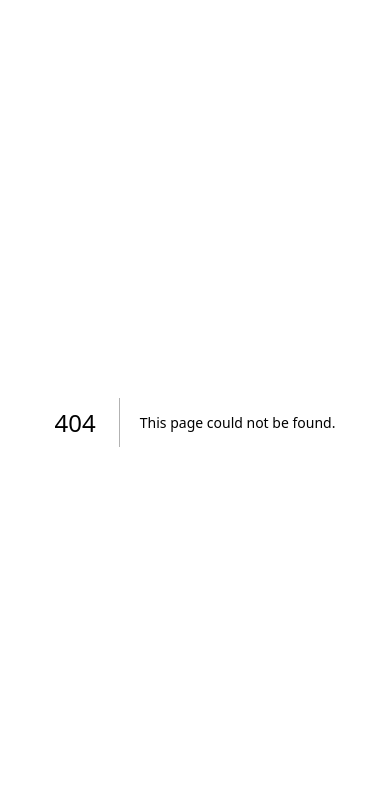
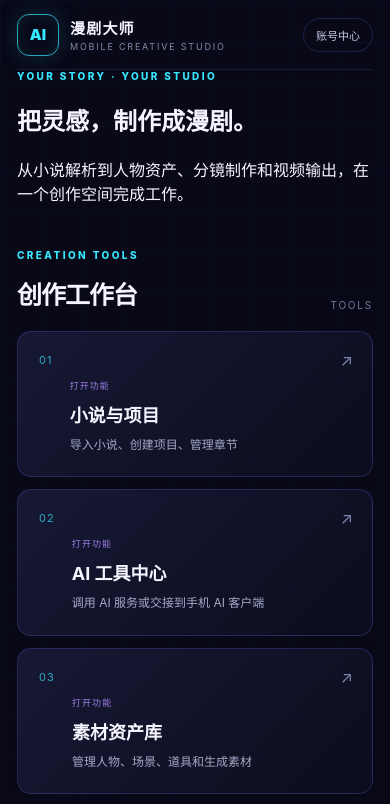
Before and after one commit to Qazwesrd/AI-Comic-Mobile, a Next.js app in the folder apps/web/: page /workspace in a window 390 px wide. Before the commit this address had no page. Shown: the top 804 px of the page. Built offline with nearby package versions, Linux system fonts and the light colour scheme.

Commit message:
Add a dedicated mobile app workspace screen

```diff
--- /dev/null
+++ b/apps/web/src/app/workspace/page.tsx
@@ -0,0 +1,39 @@
+const modules = [
+  { title: "小说与项目", detail: "导入小说、创建项目、管理章节", href: "/projects", icon: "01" },
+  { title: "AI 工具中心", detail: "调用 AI 服务或交接到手机 AI 客户端", href: "/ai-tools", icon: "02" },
+  { title: "素材资产库", detail: "管理人物、场景、道具和生成素材", href: "/assets", icon: "03" },
+  { title: "分镜与合成", detail: "整理镜头、预览并导出视频", href: "/render", icon: "04" },
+  { title: "AI 视频剪辑", detail: "独立剪辑项目与时间线工作台", href: "/video-editing", icon: "05" },
+  { title: "AI 配音", detail: "管理旁白、配音和音频素材", href: "/audio", icon: "06" },
+  { title: "视频发布", detail: "准备抖音、红果短剧和快手发布资料", href: "/publishing", icon: "07" },
+  { title: "账号与设备", detail: "查看账号、试用状态和设备", href: "/account", icon: "08" }
+];
+
+export default function WorkspacePage() {
+  return (
+    <main className="app-shell mobile-workspace">
+      <header className="topbar">
+        <a className="brand" href="/workspace/"><span className="brand-mark">AI</span><span><strong>漫剧大师</strong><small>MOBILE CREATIVE STUDIO</small></span></a>
+        <a className="system-pill" href="/account/">账号中心</a>
+      </header>
+      <section className="workspace-hero">
+        <p className="eyebrow">YOUR STORY · YOUR STUDIO</p>
+        <h1>把灵感，<span>制作成漫剧。</span></h1>
+        <p>从小说解析到人物资产、分镜制作和视频输出，在一个创作空间完成工作。</p>
+      </section>
+      <section className="workspace" aria-label="软件功能">
+        <div className="section-heading"><div><p className="eyebrow">CREATION TOOLS</p><h2>创作工作台</h2></div><span className="section-count">TOOLS</span></div>
+        <div className="module-grid">
+          {modules.map((item) => (
+            <a className="module-card" key={item.icon} href={item.href}>
+              <span className="module-number">{item.icon}</span>
+              <div className="module-content"><span className="module-status">打开功能</span><h3>{item.title}</h3><p>{item.detail}</p></div>
+              <span className="module-arrow">↗</span>
+            </a>
+          ))}
+        </div>
+      </section>
+      <footer className="footer"><span>AI COMIC MOBILE APP</span><span>独立创作工作台 · 云端同步</span></footer>
+    </main>
+  );
+}
```
